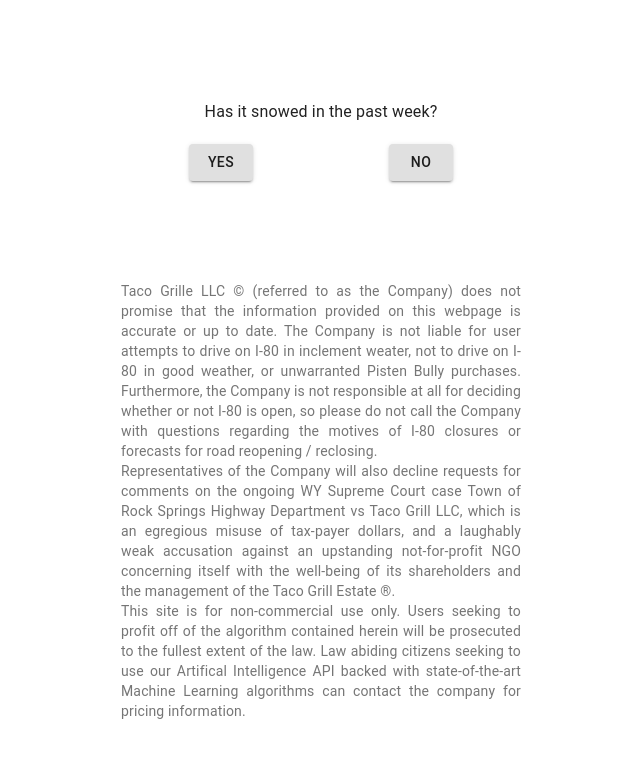
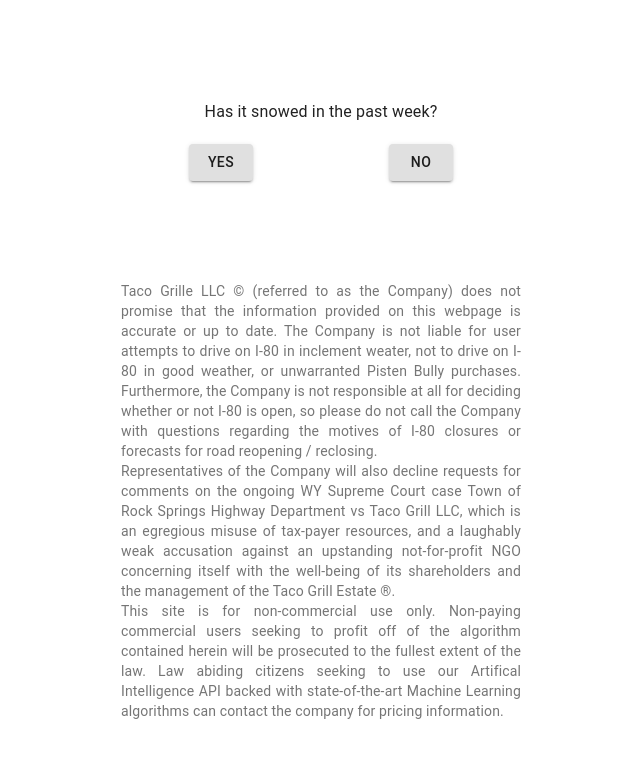
Before and after one commit to malcolmsgroves/is-i80-open, a React (Create React App) app: page / in a window 1280 px wide. Shown: the top 758 px of the page, without its empty margins (319-959 px from the left). Built offline with nearby package versions, Linux system fonts and the light colour scheme.

Commit message:
add probability

```diff
--- a/src/App.tsx
+++ b/src/App.tsx
@@ -63,7 +63,9 @@
 
   if (answer) {
     return (
-      <Typography>I-80 is {answer === "no" ? "CLOSED" : "OPEN"}</Typography>
+      <Typography variant="body1" color="textPrimary" align="center">
+        I-80 is probably {answer === "no" ? "CLOSED" : "OPEN"}
+      </Typography>
     );
   }
 
--- a/src/Liability.tsx
+++ b/src/Liability.tsx
@@ -18,16 +18,17 @@
         Representatives of the Company will also decline requests for comments
         on the ongoing WY Supreme Court case Town of Rock Springs Highway
         Department vs Taco Grill LLC, which is an egregious misuse of tax-payer
-        dollars, and a laughably weak accusation against an upstanding
+        resources, and a laughably weak accusation against an upstanding
         not-for-profit NGO concerning itself with the well-being of its
         shareholders and the management of the Taco Grill Estate &reg;.
       </Typography>
       <Typography align="justify" variant="body2" color="textSecondary">
-        This site is for non-commercial use only. Users seeking to profit off of
-        the algorithm contained herein will be prosecuted to the fullest extent
-        of the law. Law abiding citizens seeking to use our Artifical
-        Intelligence API backed with state-of-the-art Machine Learning
-        algorithms can contact the company for pricing information.
+        This site is for non-commercial use only. Non-paying commercial users
+        seeking to profit off of the algorithm contained herein will be
+        prosecuted to the fullest extent of the law. Law abiding citizens
+        seeking to use our Artifical Intelligence API backed with
+        state-of-the-art Machine Learning algorithms can contact the company for
+        pricing information.
       </Typography>
     </>
   );
```
